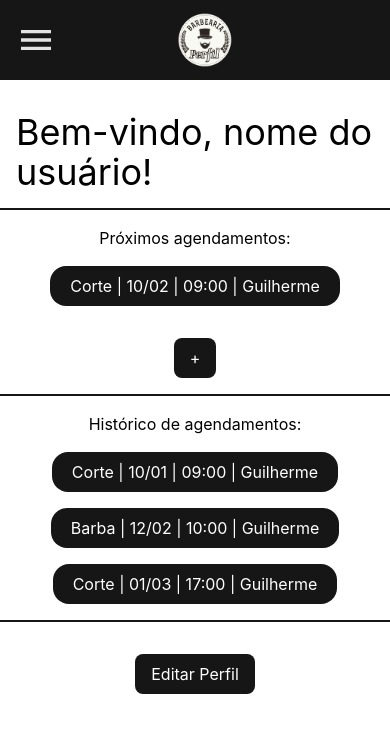
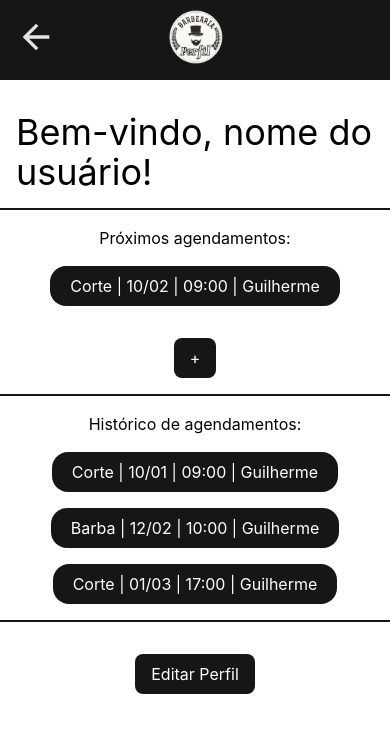
Before and after one commit to PeeW1/LABORATORIO-DE-SIMULA-O-E-PROTOTIPAGEM-AP02, a React (Create React App) app: page /LABORATORIO-DE-SIMULA-O-E-PROTOTIPAGEM-AP02/UserPage in a window 390 px wide. Shown: the top 732 px of the page. Built offline with nearby package versions, Linux system fonts and the light colour scheme.

Commit message:
Arrumando media queries

```diff
--- a/src/Components/AdmPage.js
+++ b/src/Components/AdmPage.js
@@ -7,17 +7,20 @@ function AdmPage() {
     const navigate = useNavigate();
     return (
         <>
-        <header className="bg-[var(--primary-color)] w-full h-20 flex items-center p-4">
-            <div className='w-[45%] flex justify-start'>
+        <header className="bg-[var(--primary-color)] w-full h-20 flex items-center justify-between p-4 ">
+            <div className=''>
                 <button onClick={
                     () => navigate('/')}>
                     <img  src={`${process.env.PUBLIC_URL}/assets/menuhamburger.svg`} alt="Menu Hamburger" className="h-10"/>
                 </button>
             </div>
-                <div className='w-1/2 flex justify-start'>
+                <div className=''>
                 <button onClick={() => navigate('/')}>
                     <img src={`${process.env.PUBLIC_URL}/assets/LogoPerfil.png`} alt="Logo da Barbearia Perfil" className="h-14" />
                 </button>
+            </div>
+            <div>
+                <label className='text-transparent'>nada</label>
             </div>
         </header>
         <main className='w-full h-screen flex flex-col py-4'>
@@ -41,6 +44,11 @@ function AdmPage() {
                     Editar Horários
                 </button>
             </div>
+            <div className='w-full h-auto flex flex-col items-center justify-start p-4 gap-4'>
+                <button className='bg-red-400 text-white px-6 py-4 rounded-lg mt-4' onClick={() => navigate('/')}>
+                    LogOut
+                </button>
+            </div>
         </main>
         </>
     );
--- a/src/Components/Auth.js
+++ b/src/Components/Auth.js
@@ -9,17 +9,20 @@ function Auth() {
   return (
     <>
     <main className='overflow-hidden w-full h-screen flex flex-col'>
-      <header className="bg-[var(--primary-color)] w-full h-20 flex items-center p-4">
-        <div className='w-[45%] flex justify-start'>
+      <header className="bg-[var(--primary-color)] w-full h-20 flex items-center justify-between p-4">
+        <div className=''>
           <button onClick={() => navigate('/')}>
             <img src={`${process.env.PUBLIC_URL}/assets/arrowback.svg`} alt="Seta Voltar" className="h-10" />
           </button>
         </div>
-        <div className='w-1/2 flex justify-start'>
+        <div className=''>
           <button onClick={() => navigate('/')}>
             <img src={`${process.env.PUBLIC_URL}/assets/LogoPerfil.png`} alt="Logo da Barbearia Perfil" className="h-14" />
           </button>
         </div>
+        <div>
+                <label className='text-transparent'>nada</label>
+            </div>
       </header>
       <main className='w-full h-screen flex items-center justify-center'>
         <div className=' w-full h-auto  m-[15%] flex flex-col gap-5 rounded-lg lg:w-1/4'>
--- a/src/Components/Menu.js
+++ b/src/Components/Menu.js
@@ -5,15 +5,18 @@ function Menu() {
     const navigate = useNavigate();
     return (
         <>
-        <header className="bg-[var(--primary-color)] w-full h-20 flex items-center p-4">
-            <div className='w-[45%] flex justify-start'>
+        <header className="bg-[var(--primary-color)] w-full h-20 flex items-center  justify-between p-4">
+            <div className=''>
                 <button onClick={
                     () => navigate('/')}>
                     <img  src={`${process.env.PUBLIC_URL}/assets/menuhamburger.svg`} alt="Menu Hamburger" className="h-10 rotate-90" />
                 </button>
             </div>
-                <div className='w-1/2 flex justify-start'>
+                <div className=''>
                 <img src={`${process.env.PUBLIC_URL}/assets/LogoPerfil.png`} alt="Logo da Barbearia Perfil" className="h-14" />
+            </div>
+            <div>
+                <label className='text-transparent'>nada</label>
             </div>
         </header>
         <main className="w-full h-screen flex flex-col items-center justify-start gap-40 bg-[var(--primary-color)]">
--- a/src/Components/UserPage.js
+++ b/src/Components/UserPage.js
@@ -7,17 +7,19 @@ function UserPage() {
     const navigate = useNavigate();
     return (
         <>
-        <header className="bg-[var(--primary-color)] w-full h-20 flex items-center p-4">
-            <div className='w-[45%] flex justify-start'>
-                <button onClick={
-                    () => navigate('/')}>
-                    <img  src={`${process.env.PUBLIC_URL}/assets/menuhamburger.svg`} alt="Menu Hamburger" className="h-10"/>
+        <header className="bg-[var(--primary-color)] w-full h-20 flex items-center justify-between p-4">
+        <div className=''>
+          <button onClick={() => navigate('/')}>
+            <img src={`${process.env.PUBLIC_URL}/assets/arrowback.svg`} alt="Seta Voltar" className="h-10" />
           </button>
         </div>
-                <div className='w-1/2 flex justify-start'>
+        <div className=''>
           <button onClick={() => navigate('/')}>
             <img src={`${process.env.PUBLIC_URL}/assets/LogoPerfil.png`} alt="Logo da Barbearia Perfil" className="h-14" />
           </button>
+        </div>
+        <div>
+                <label className='text-transparent'>nada</label>
             </div>
       </header>
         <main className='w-full h-screen flex flex-col py-4'>
```
Lines whose indentation alone changed are shown as unchanged.
